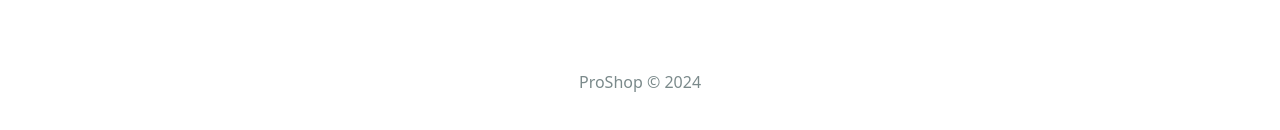
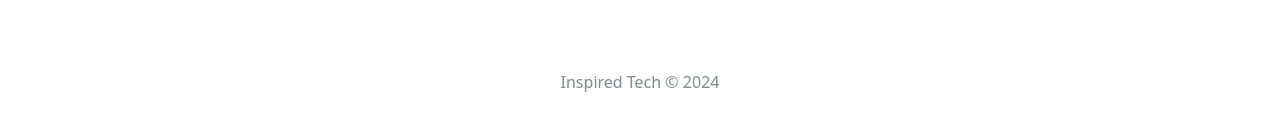
Before and after one commit to hrtechplus/Inspired-Tech, a React (Create React App) app in the folder frontend/: page /login in a window 1280 px wide. Shown: the part 666-796 px from the top of the page. Built offline with nearby package versions, Linux system fonts and the light colour scheme.

Commit message:
Update Footer.jsx

```diff
--- a/frontend/src/components/Footer.jsx
+++ b/frontend/src/components/Footer.jsx
@@ -8,7 +8,7 @@
       <Container>
         <Row>
           <Col className='text-center py-3'>
-            <p>ProShop &copy; {currentYear}</p>
+            <p>Inspired Tech &copy; {currentYear}</p>
           </Col>
         </Row>
       </Container>
```
